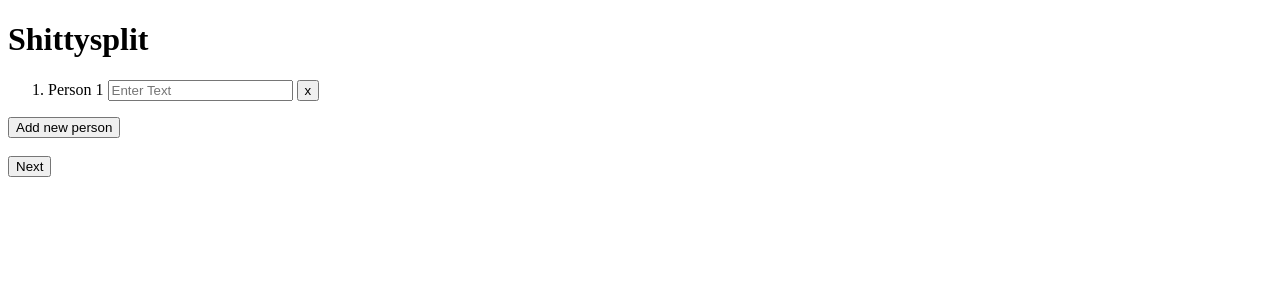
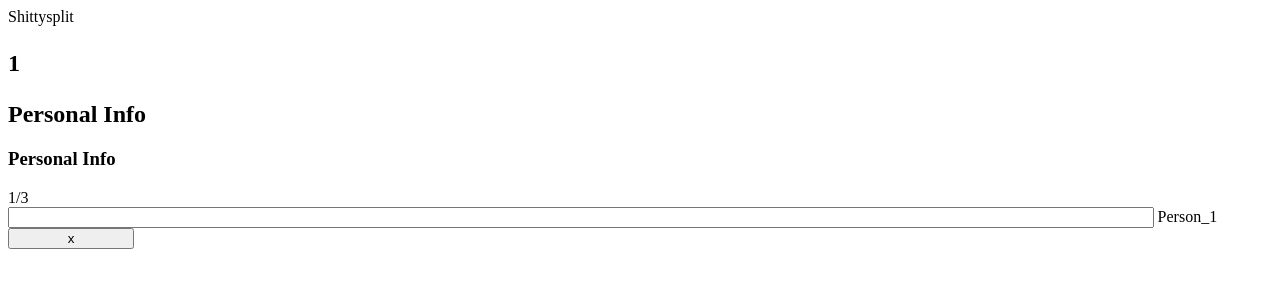
Before and after one commit to Jk950305/Shitty-Split, a Flask app: page / in a window 1280 px wide. Shown: the top 300 px of the page. Run offline with Flask 2, Linux system fonts and the light colour scheme; some libraries are stand-ins or nearby versions.

Commit message:
add template

```diff
--- a/static/css/main.css
+++ b/static/css/main.css
@@ -32,3 +32,11 @@
 .multiselect div[id^="checkboxes"] label:hover {
   background-color: #1e90ff;
 }
+
+.input_text {
+  width: 90%;
+}
+
+.x_btn{
+  width: 10%;
+}
--- a/templates/index.html
+++ b/templates/index.html
@@ -1,13 +1,17 @@
 <!DOCTYPE html>
+<html>
 <script>
   function add_field()
   {
 	var total_text=document.getElementsByClassName("input_text");
 	total_text=total_text.length+1;
 	field_div = document.getElementById("field_div");
-    new_input = "<li id='input_text"+total_text+
-    "_wrapper'><label>Person "+total_text+"</label> <input type='text' class='input_text' name='input_text[]' id='input_text"+
-    total_text+"' placeholder='Enter Text' required> <input type='button'value='x' onclick='remove_field("+total_text+");'></li>";
+	// new_input = "<li id='input_text"+total_text+
+	// "_wrapper'><label>Person "+total_text+"</label> <input type='text' class='input_text' name='input_text[]' id='input_text"+
+	// total_text+"' placeholder='Enter Text' required> <input type='button'value='x' onclick='remove_field("+total_text+");'></li>";
+
+	new_input = "<div class='form-row'> <div class='form-holder'> <label class='form-row-inner'> <input type='text' class='form-control input_text' name='input_text[]' id='input_text"+
+	total_text+"' required> <span class='label'>Person "+total_text+"</span> <input type='button' value='x' onclick='remove_field("+total_text+");'> </label> </div></div>";
 	field_div.insertAdjacentHTML('beforeend',new_input);
   }
 
@@ -18,24 +22,69 @@
   }
 </script>
 <head>
-  <link rel="stylesheet" href="/static/css/main.css">
+	<meta charset="utf-8">
+	<title>Shittysplit</title>
+	<!-- Mobile Specific Metas -->
+	<meta name="viewport" content="width=device-width, initial-scale=1, maximum-scale=1">
+	<!-- Font-->
+	<link rel="stylesheet" type="text/css" href="../static/css/opensans-font.css">
+	<link rel="stylesheet" type="text/css" href="../static/fonts/material-design-iconic-font/css/material-design-iconic-font.min.css">
+	<!-- datepicker -->
+	<link rel="stylesheet" type="text/css" href="../static/css/jquery-ui.min.css">
+	<!-- Main Style Css -->
+    <link rel="stylesheet" href="../static/css/style.css"/>
+	<link rel="stylesheet" href="../static/css/main.css">
 </head>
 <body>
-    <div class = "container">
-      <h1>Shittysplit</h1>
-      <form action='/trans' method="post">
-        <div id="wrapper">
-          <ol id="field_div">
-            <li id='input_text1_wrapper'>
-                <label>Person 1</label>
-                <input type='text' class='input_text' name='input_text[]' id='input_text1' placeholder='Enter Text' required>
-                <input type='button'value='x' onclick='remove_field(1);'>
-            </li>
-          </ol>
-          <input type="button" value="Add new person" onclick="add_field();">
+	<div class="page-content">
+		<div class="wizard-heading">Shittysplit</div>
+		<div class="wizard-v6-content">
+			<div class="wizard-form">
+		        <form class="form-register" id="form-register" action='/trans' method="post">
+		        	<div id="form-total">
+		        		<!-- SECTION 1 -->
+			            <h2>
+			            	<p class="step-icon"><span>1</span></p>
+			            	<span class="step-text">Personal Info</span>
+			            </h2>
+			            <section>
+			                <div class="inner">
+			                	<div class="form-heading">
+			                		<h3>Personal Info</h3>
+			                		<span>1/3</span>
 			                	</div>
-        <br>
-        <input type='submit' value='Next'>
+			                	<div id="field_div">
+									<div class="form-row">
+										<div class="form-holder form-holder-main">
+											<label class="form-row-inner">
+												<input type='text' class='form-control input_text' name='input_text[]' id='input_text1' required>
+												<span class="label">Person_1</span>
+											</label>
+										</div>
+										<div class="form-holder form-holder-side">
+											<button type='button' class='x_btn' onclick='remove_field(1);'>x</button>
+										</div>
+									</div>
+
+									<!-- <div class="form-row">
+										<div class="form-holder">
+											<label class="form-row-inner">
+												<input type="text" name="your_email_1" id="your_email_1" class="form-control"  required>
+												<span class="label">E-Mail</span>
+											</label>
+										</div>
+									</div> -->
+								</div>
+							</div>
+			            </section>
+		        	</div>
 		        </form>
 			</div>
+		</div>
+	</div>
+	<script src="../static/js/jquery-3.3.1.min.js"></script>
+	<script src="../static/js/jquery.steps.js"></script>
+	<script src="../static/js/jquery-ui.min.js"></script>
+	<script src="../static/js/main.js"></script>
 </body>
+</html>
--- a/templates/result.html
+++ b/templates/result.html
@@ -4,6 +4,7 @@
 </script>
 <head>
   <link rel="stylesheet" href="/static/css/main.css">
+  <link rel="stylesheet" href="https://maxcdn.bootstrapcdn.com/bootstrap/3.4.1/css/bootstrap.min.css">
 </head>
 <body>
     <div class = "container">
--- a/templates/trans.html
+++ b/templates/trans.html
@@ -60,6 +60,7 @@
 
 <head>
   <link rel="stylesheet" href="/static/css/main.css">
+  <link rel="stylesheet" href="https://maxcdn.bootstrapcdn.com/bootstrap/3.4.1/css/bootstrap.min.css">
 </head>
 <body>
     <div class = "container">
```
Lines whose indentation alone changed are shown as unchanged.
